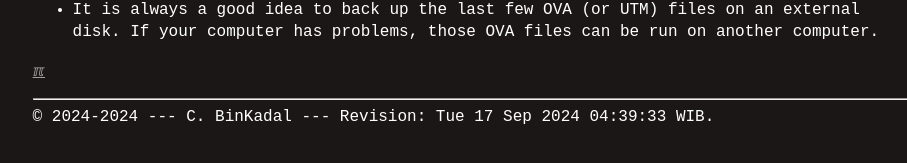
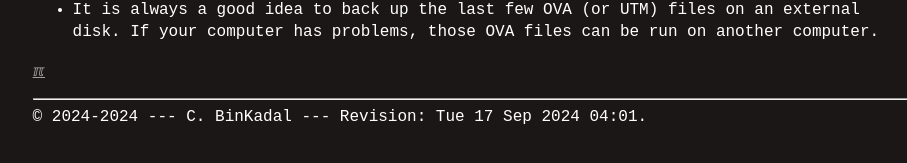
Before and after one commit to os2xx/demOS, a Jekyll site: the page built from index.md, in a window 1280 px wide and 900 px high, scrolled down 6135 px. Shown: the part 611-774 px from the top of the window, without its empty margins (165-1072 px from the left). Built offline with Jekyll 4.4.1, drawn with Linux system fonts in a browser that asks for light colours.

Commit message:
modified:   _config.yml

```diff
--- a/_config.yml
+++ b/_config.yml
@@ -1,5 +1,5 @@
 title: Operating Systems Programming
-version:     "Tue 17 Sep 2024 04:39:33 WIB"
+version:     "Tue 17 Sep 2024 04:01"
 copyright:   "2024-2024"
 description: This is the Operating System course site,
       a GitHub Page, hosted at GitHub.com (thank you!).
```
